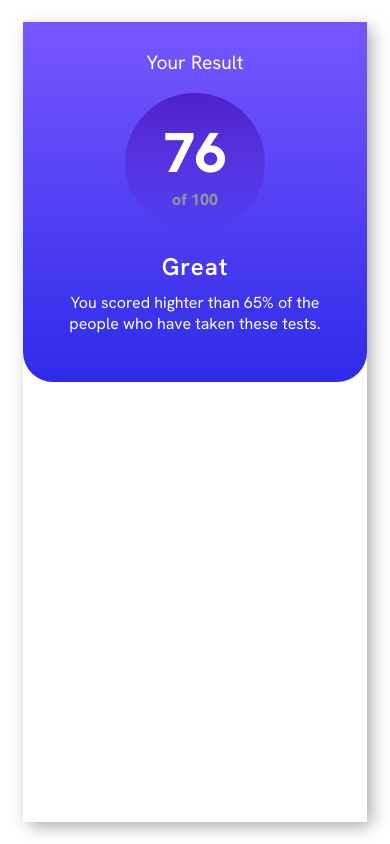
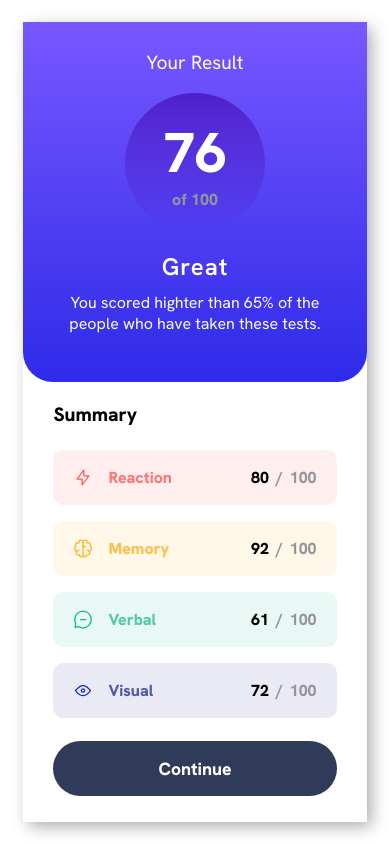
Before and after one commit to fernastereo/FEM-Results-summary-component, a plain HTML site: page index.html in a window 390 px wide. Drawn offline with Linux system fonts and the light colour scheme.

Commit message:
creates summary component with styles - mobile breakpoint

```diff
--- a/index.html
+++ b/index.html
@@ -26,7 +26,42 @@
           <p>You scored highter than 65% of the people who have taken these tests.</p>
         </div>
       </div>
-      <div class="container-right"></div>
+      <div class="container-right">
+        <div class="right-wrapper">
+          <h2 class="summary-title">Summary</h2>
+          <div class="summary-items">
+            <div class="summary-item">
+              <div class="summary-legend">
+                <img class="summary-item__image" src="./assets/images/icon-reaction.svg" alt="">
+                <span class="summary-item__title">Reaction</span>
+              </div>
+              <div class="summary-item__score"><span>80</span><span>/</span><span>100</span></div>
+            </div>
+            <div class="summary-item">
+              <div class="summary-legend">
+                <img class="summary-item__image" src="./assets/images/icon-memory.svg" alt="">
+                <span class="summary-item__title">Memory</span>
+              </div>
+              <div class="summary-item__score"><span>92</span><span>/</span><span>100</span></div>
+            </div>
+            <div class="summary-item">
+              <div class="summary-legend">
+                <img class="summary-item__image" src="./assets/images/icon-verbal.svg" alt="">
+                <span class="summary-item__title">Verbal</span>
+              </div>
+              <div class="summary-item__score"><span>61</span><span>/</span><span>100</span></div>
+            </div>
+            <div class="summary-item">
+              <div class="summary-legend">
+                <img class="summary-item__image" src="./assets/images/icon-visual.svg" alt="">
+                <span class="summary-item__title">Visual</span>
+              </div>
+              <div class="summary-item__score"><span>72</span><span>/</span><span>100</span></div>
+            </div>
+          </div>
+          <button class="summary-button">Continue</button>
+        </div>
+      </div>
     </div>
   </div>
 </body>
--- a/styles.css
+++ b/styles.css
@@ -84,6 +84,95 @@
   height: 55%;
 }
 
+.right-wrapper {
+  margin: 20px 30px;
+}
+.summary-title {
+  font-size: 1.2rem;
+  margin-bottom: 15px;
+}
+
+.summary-items {
+  display: flex;
+  flex-direction: column;
+}
+
+.summary-legend {
+  display: flex;
+}
+
+.summary-item__title {
+  margin-left: 15px;
+  font-weight: bold;
+}
+.summary-item {
+  background-color: #959599;
+  margin: 8px 0;
+  border-radius: 10px;
+  height: 55px;
+  display: flex;
+  justify-content: space-between;
+  align-items: center;
+  padding: 0 20px;
+}
+
+.summary-item:nth-child(1) {
+  background-color: rgb(255, 87, 87, 0.1);
+}
+
+.summary-item:nth-child(1) .summary-item__title {
+  color: rgb(255, 87, 87, 0.8);
+}
+
+.summary-item:nth-child(2) {
+  background-color: rgb(255, 176, 31, 0.1);
+}
+
+.summary-item:nth-child(2) .summary-item__title{
+  color: rgb(255, 176, 31, 0.8);
+}
+
+.summary-item:nth-child(3) {
+  background-color: rgb(45, 189, 145, 0.1);
+}
+
+.summary-item:nth-child(3) .summary-item__title {
+  color: rgb(45, 189, 145, 0.8);
+}
+
+.summary-item:nth-child(4) {
+  background-color: rgb(45, 52, 142, 0.1);
+}
+
+.summary-item:nth-child(4) .summary-item__title {
+  color: rgb(45, 52, 142, 0.8);
+}
+
+.summary-item__score{
+  font-weight: bold;
+}
+
+.summary-item__score span:nth-child(2){
+  margin: 0 7px;
+  color: #959599;
+}
+
+.summary-item__score span:nth-child(3){
+  color: #959599;
+}
+
+.summary-button {
+  width: 100%;
+  border: none;
+  margin-top: 15px;
+  height: 55px;
+  border-radius: 30px;
+  font-size: 1.1rem;
+  font-weight: bold;
+  color: white;
+  background-color: rgb(48, 59, 89);
+}
+
 @media (min-width: 426px) {
   .container-left{
     background-color: yellow;
```
